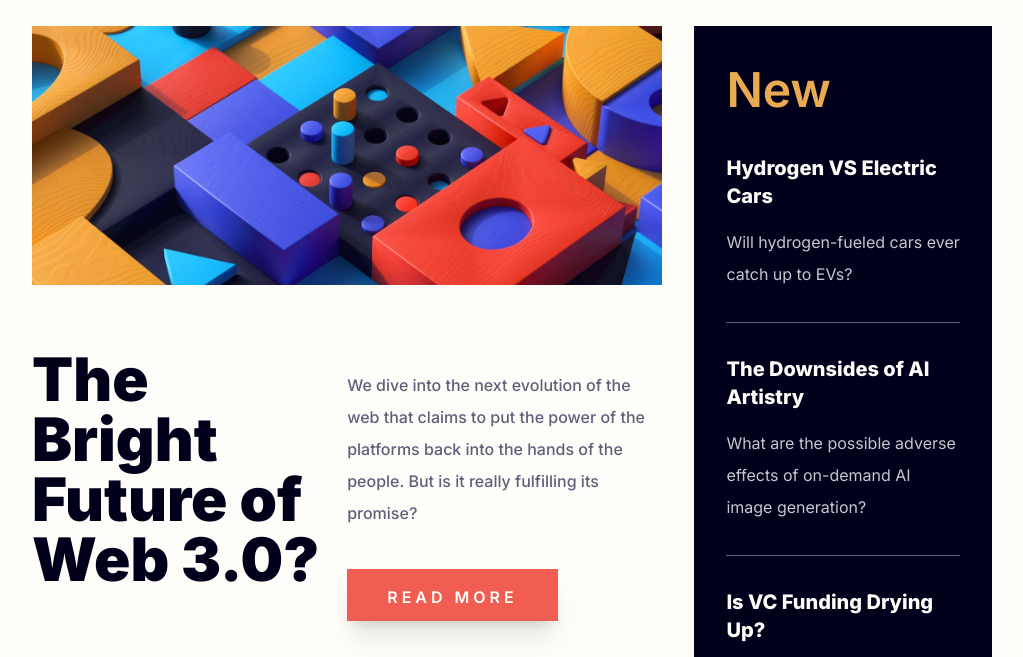
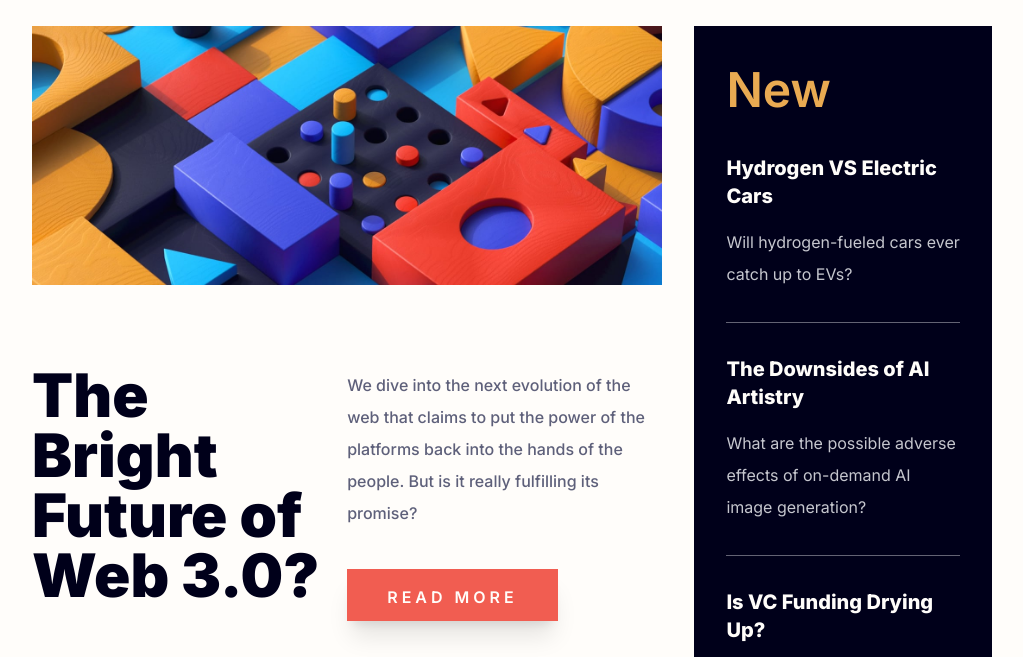
Before and after one commit to Cyrilebl/news-homepage, a website: page index.html in a window 1280 px wide. Shown: the part 102-759 px from the top of the page, without its empty margins (128-1151 px from the left). Drawn offline with Linux system fonts and the light colour scheme.

Commit message:
align title

```diff
--- a/index.html
+++ b/index.html
@@ -75,7 +75,9 @@
             />
           </picture>
           <div class="my-8 grid xl:my-16 xl:grid-cols-2">
-            <h1 class="text-title w-11/12 text-5xl font-black xl:text-6xl">
+            <h1
+              class="text-title w-11/12 self-center text-5xl font-black xl:text-6xl"
+            >
               The Bright Future of Web 3.0?
             </h1>
             <div>
```
Also changed, not shown: src/output.css.
